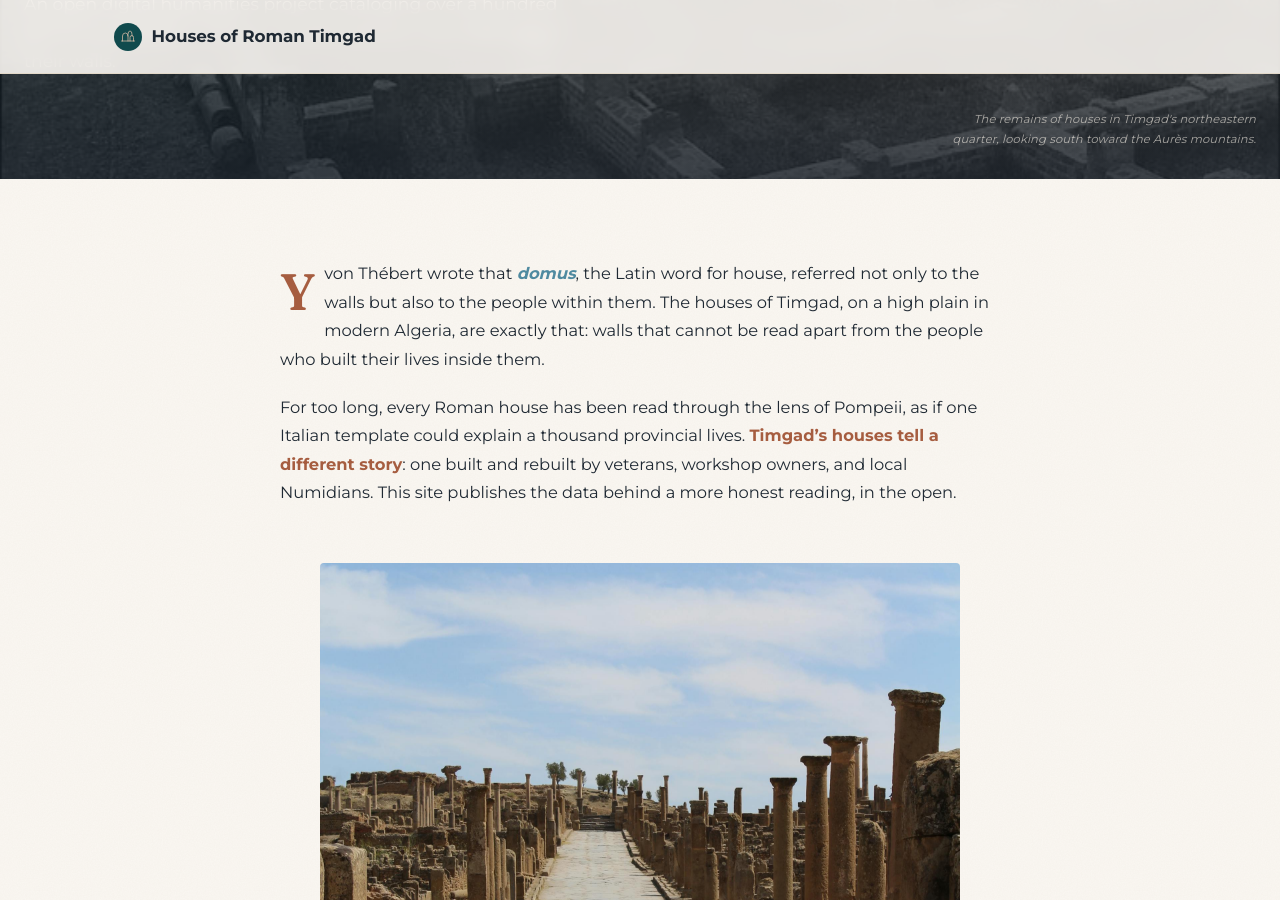
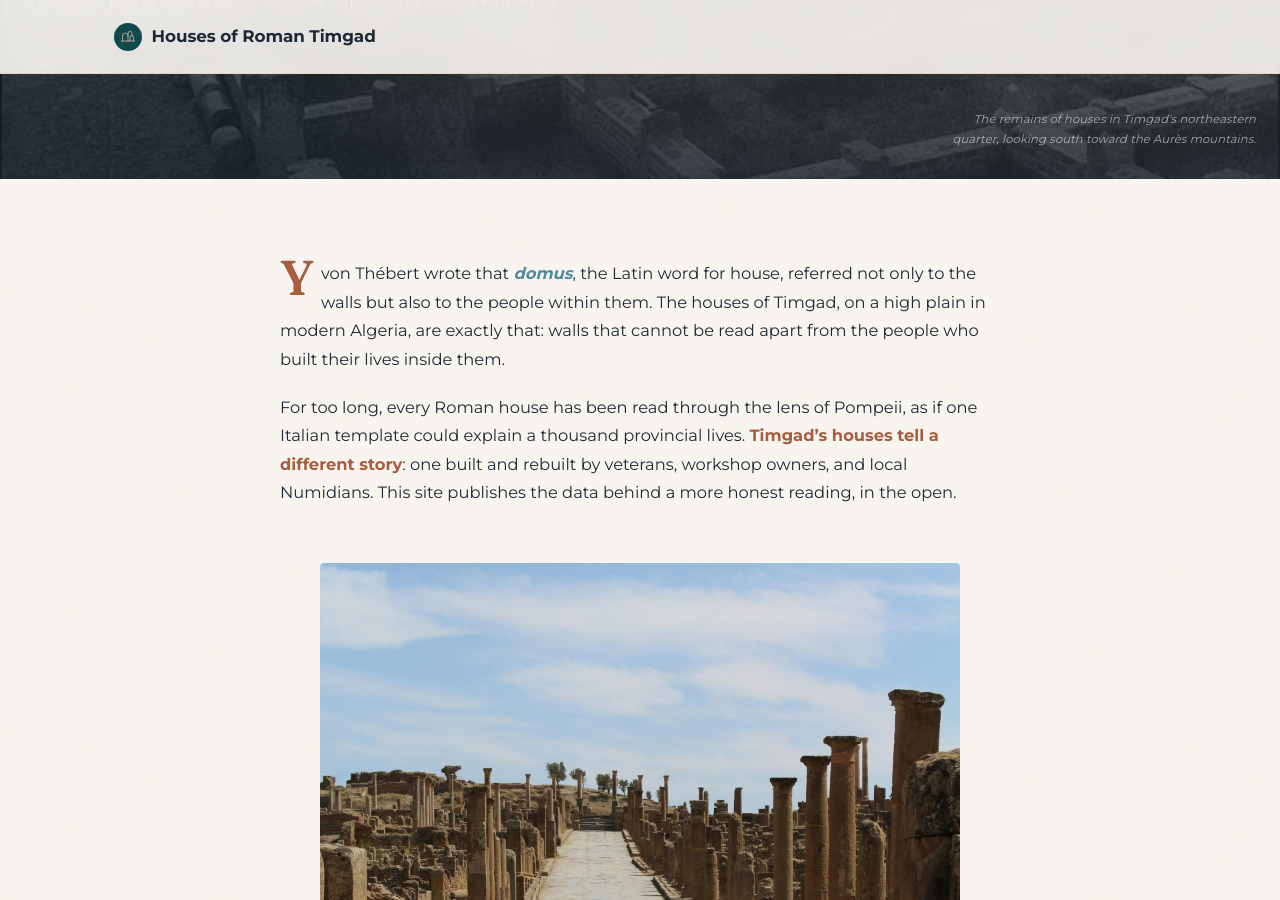
Before and after one commit to kimedher/timgadhouses, a Jekyll site: the page built from index.md, in a window 1280 px wide and 900 px high, scrolled down 470 px. Built offline with Jekyll 4.4.1, drawn with Linux system fonts in a browser that asks for light colours.

Commit message:
Shrink drop cap to span two lines

```diff
--- a/assets/css/main.scss
+++ b/assets/css/main.scss
@@ -433,18 +433,21 @@ main {
   line-height: 1.75;
 }
 
-/* Editorial drop cap, sized to span exactly two lines of body text */
+/* Editorial drop cap, sized to span exactly two lines of body text.
+   Line-height sub-1 collapses the glyph's box so the float wraps only two
+   body-text lines, and the negative top margin nudges the cap up so its
+   top edge aligns with the first line's cap height. */
 .post-content > p:first-of-type::first-letter,
 .page-content > p:first-of-type::first-letter {
   font-family: var(--serif);
   font-weight: 600;
-  font-variation-settings: "opsz" 144;
-  font-size: 3.2rem;
-  line-height: 1;
+  font-variation-settings: "opsz" 72;
+  font-size: 3em;
+  line-height: 0.85;
   float: left;
-  padding: 0.15rem 0.55rem 0 0;
+  padding: 0 0.45rem 0 0;
+  margin-top: -0.05em;
   color: var(--terracotta-deep);
-  margin-top: 0.3rem;
 }
 
 .post-content h2:first-child,
@@ -738,6 +741,6 @@ figcaption {
   .site-nav a { font-size: 0.72rem; }
   .post-content > p:first-of-type::first-letter,
   .page-content > p:first-of-type::first-letter {
-    font-size: 2.8rem;
+    font-size: 2.7em;
   }
 }
```
